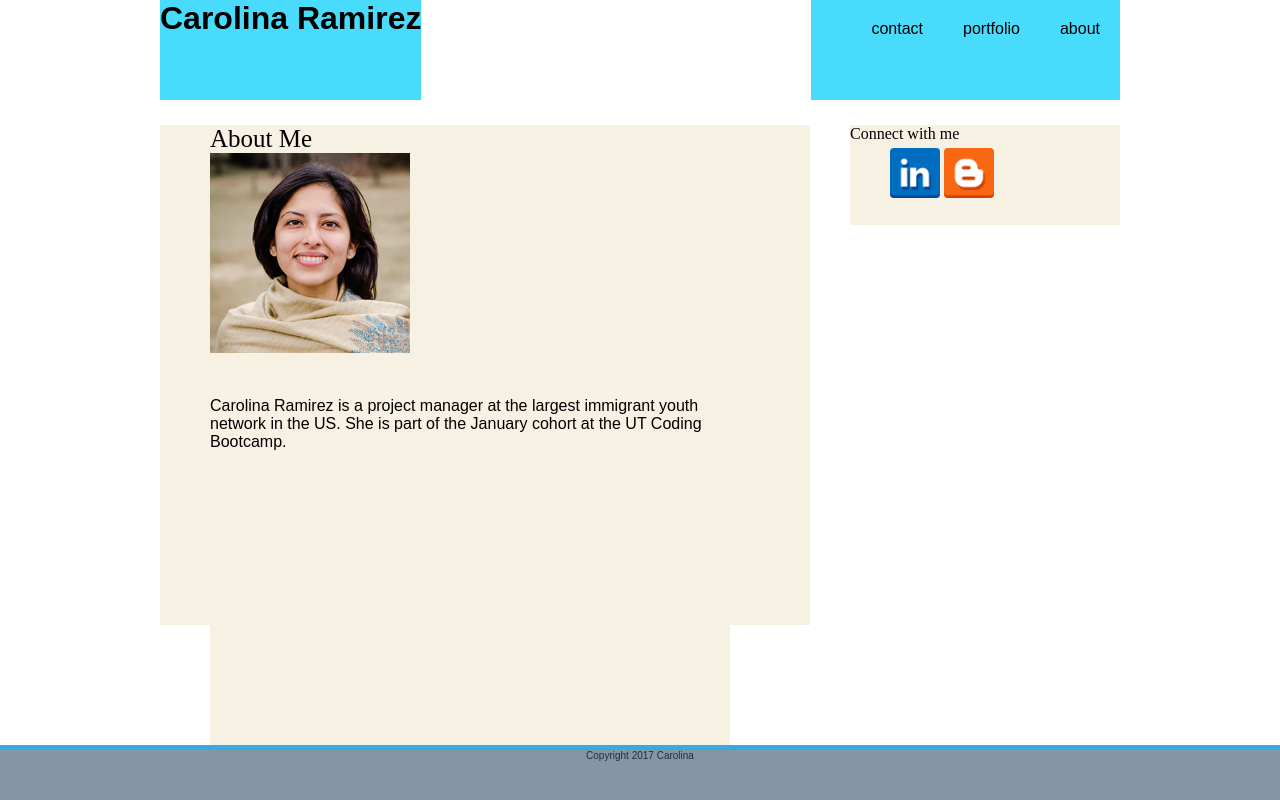
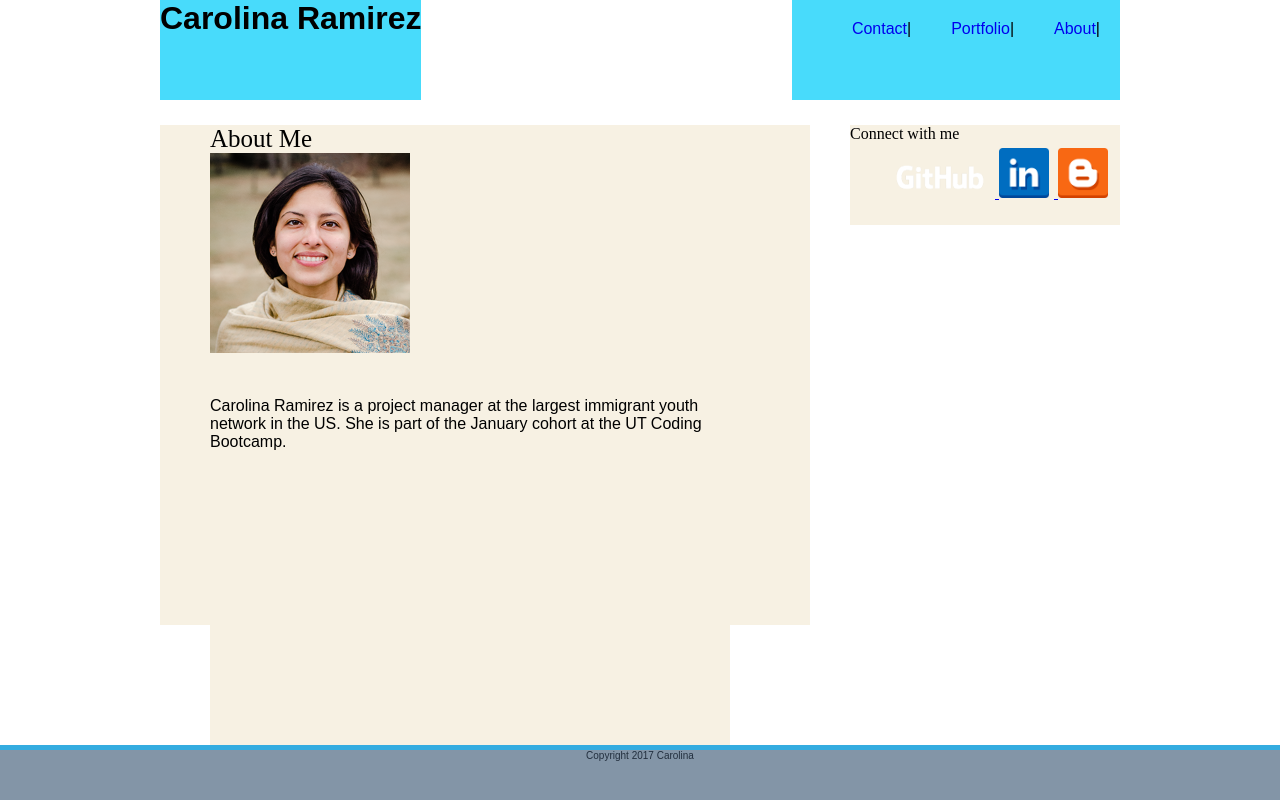
Before and after one commit to rmzcaro/Basic-Portfolio, a plain HTML site: page index.html in a window 1280 px wide. Drawn offline with Linux system fonts and the light colour scheme.

Commit message:
additions of links to html

```diff
--- a/assets/css/style.css
+++ b/assets/css/style.css
@@ -78,8 +78,9 @@ nav ul > li {
 }
 
 #smallersection ul > li {
-    list-style: none;
-    display: inline;
+    list-style:none;
+    display: inline-block;
+    margin-right: 5px;
 }
 
 .left {
--- a/index.html
+++ b/index.html
@@ -15,13 +15,16 @@
 
             <div id="logo"> <h1>Carolina Ramirez</h1>
             </div>
+
+
         </header>
 
         <nav>
             <ul>
-                <li>about</li>
-                <li>portfolio</li>
-                <li>contact</li>
+                 <!--TODO: add nav heading, but hide from rendered view-->
+                 <li><a href="./" title="Go to homepage." style="text-decoration:none">About</a>|</li>
+                 <li><a href="./portfolio.html" title="Check out my portfolio." style="text-decoration:none">Portfolio</a>|</li>
+                 <li><a href="./contact.html" title="Contact me." style="text-decoration:none">Contact</a>|</li>
             </ul>
         </nav>
 
@@ -49,9 +52,17 @@
 
              <div id="smallersection">
                  <ul>
-                    <li><img src="assets/images/linkedin.png"/ style="width:50px; margin-top:5px";></li>
 
-                    <li><img src="assets/images/bloggr.png"/ style="width:50px; margin-top:5px"></li>
+                    <li>
+                        <a href="https://github.com/rmzcaro" target="_blank">
+                        <img src="assets/images/gitwhite.png"/ style="width:100px; margin-top:5px"></li>
+                    <li>
+                        <a href="https://www.linkedin.com/in/carolinaramirez01/" target="_blank">
+                        <img src="assets/images/linkedin.png"/ style="width:50px; margin-top:5px";></li>
+
+                    <li>
+                            <a href="http://stylecaster.com/best-free-blog-sites/" target="_blank">
+                            <img src="assets/images/bloggr.png"/ style="width:50px; margin-top:5px"></li>
                 </ul>
 
              </div>
```
Also changed, not shown: assets/images/blgithub.png (added), assets/images/github logo.png (added), assets/images/gitwhite.png (added).
